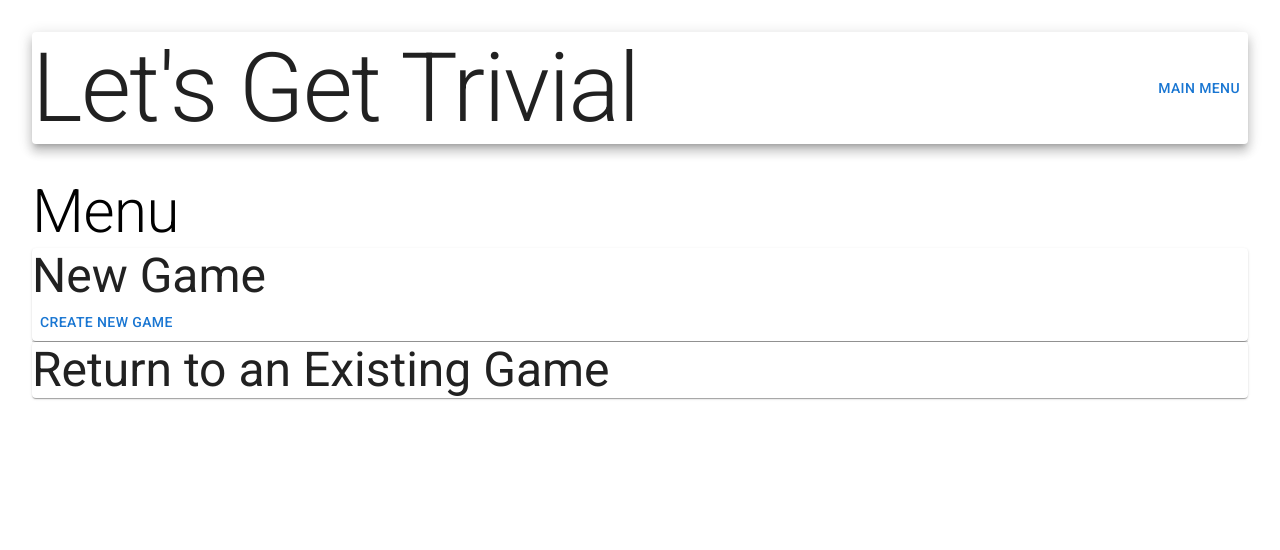
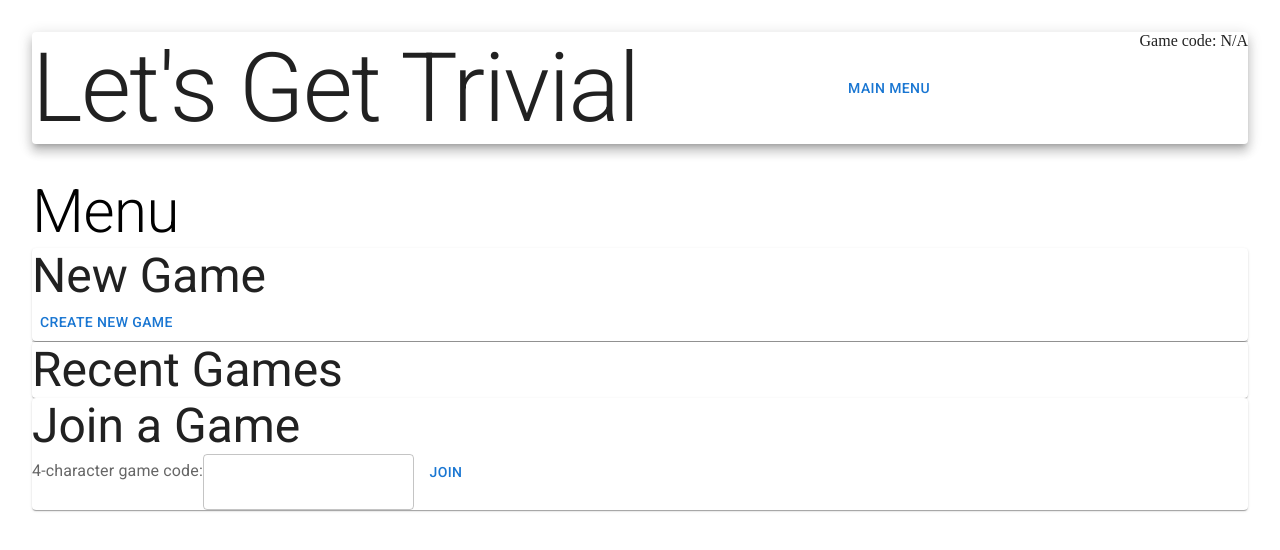
Before and after one commit to leovolving/trivia, a React (Create React App) app in the folder app/: page / in a window 1280 px wide. Shown: the top 550 px of the page. Built offline with nearby package versions, Linux system fonts and the light colour scheme.

Commit message:
join game using code

```diff
--- a/app/src/App.js
+++ b/app/src/App.js
@@ -23,6 +23,7 @@ const App = () => {
     view,
     setView,
     resetSubDocuments,
+    adminGames,
   } = useAppContext();
 
   const toggleAdmin = () => {
@@ -52,6 +53,10 @@ const App = () => {
       <Card className="app-card" raised>
         <Typography variant="h1">Let's Get Trivial</Typography>
         <Button onClick={openMenu}>Main menu</Button>
+        <div>
+          Game code:{" "}
+          {adminGames.find(({ _id }) => _id === gameId)?.code || "N/A"}
+        </div>
         {isAdmin && (
           <div className="app-card-controls">
             <FormControlLabel
--- a/app/src/ContextWrapper.js
+++ b/app/src/ContextWrapper.js
@@ -30,14 +30,16 @@ const ContextWrapper = ({ children }) => {
     setQuestions((game.questions || []).map(transformId));
   };
 
-  const openGame = (id) => {
-    return fetch(endpoint(`game/${id}`), { method: "GET" })
+  const openGame = (key, isCode = false) => {
+    const route = "game/" + (isCode ? `code/${key}` : key);
+    return fetch(endpoint(route), { method: "GET" })
       .then(json)
       .then((g) => {
         setGameId(g._id);
-        setAdmin(isAdmin);
+        setAdmin(true);
         setView(VIEWS.admin);
         resetSubDocuments(g);
+        if (isCode) setAdminGames([...adminGames, g]);
       })
       .catch(console.error);
   };
--- a/app/src/pages/Menu.jsx
+++ b/app/src/pages/Menu.jsx
@@ -1,4 +1,13 @@
-import { Button, Card, Divider, Typography } from "@mui/material";
+import { useState } from "react";
+
+import {
+  Button,
+  Card,
+  Divider,
+  FormLabel,
+  TextField,
+  Typography,
+} from "@mui/material";
 
 import { endpoint, json } from "../utils";
 import { VIEWS } from "../constants";
@@ -7,6 +16,8 @@ import { useAppContext } from "../ContextWrapper";
 const Menu = () => {
   const { setAdmin, adminGames, setAdminGames, setGameId, setView, openGame } =
     useAppContext();
+
+  const [gameCode, setGameCode] = useState("");
 
   const createNewGame = () => {
     return fetch(endpoint("game/new"), { method: "POST" })
@@ -20,6 +31,16 @@ const Menu = () => {
       .catch(console.error);
   };
 
+  const onTextFieldChange = (event) => {
+    const { value } = event.target;
+    if (value.length < 5) setGameCode(value.toUpperCase());
+  };
+
+  const joinGame = (e) => {
+    e.preventDefault();
+    openGame(gameCode, true);
+  };
+
   return (
     <>
       <Typography variant="h2">Menu</Typography>
@@ -29,13 +50,23 @@ const Menu = () => {
       </Card>
       <Divider />
       <Card>
-        <Typography variant="h3">Return to an Existing Game</Typography>
+        <Typography variant="h3">Recent Games</Typography>
         {adminGames.map(({ code, _id }) => (
           <Button key={code} onClick={() => openGame(_id)}>
             {code}
           </Button>
         ))}
       </Card>
+      <Card>
+        <Typography variant="h3">Join a Game</Typography>
+        <form onSubmit={joinGame}>
+          <FormLabel>
+            4-character game code:
+            <TextField value={gameCode} onChange={onTextFieldChange} />
+          </FormLabel>
+          <Button type="submit">Join</Button>
+        </form>
+      </Card>
     </>
   );
 };
```
Also changed, not shown: 1 other file (tests, documents, lock files or other folders).
